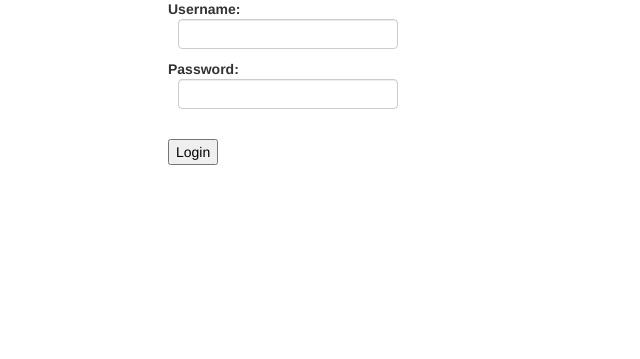
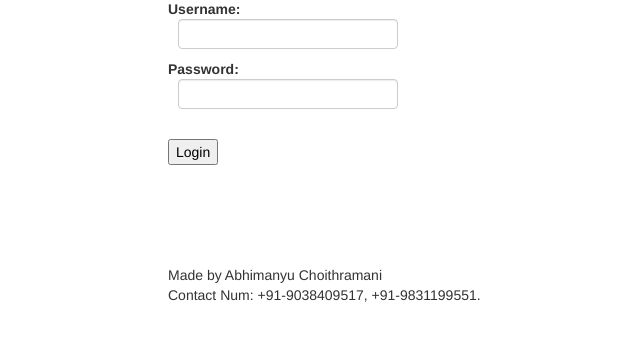
Before and after one commit to abhimanyuchoithramani/junior_project, a Flask app: page /log in a window 1280 px wide. Shown: the part 127-486 px from the top of the page, without its empty margins (2-642 px from the left). Run offline with Flask 2, Linux system fonts and the light colour scheme; some libraries are stand-ins or nearby versions.

Commit message:
Added copyright in log.html

```diff
--- a/templates/log.html
+++ b/templates/log.html
@@ -18,4 +18,9 @@
 			{{ message }}
 		</div>
 	{% endfor %}
+
+
+</p><br/><br/><br/><br/>
+	<p>Made by Abhimanyu Choithramani<br/>
+	Contact Num: +91-9038409517, +91-9831199551.
 	{% endblock %}
```
